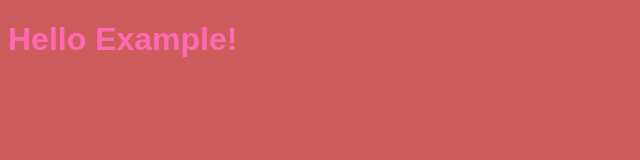
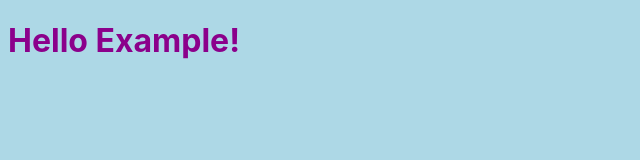
Before and after one commit to djfarly/example-website, a plain HTML site: page index.html in a window 1280 px wide. Shown: the whole page, without its empty margins (0-640 px from the left). Drawn offline with Linux system fonts and the light colour scheme.

Commit message:
fix contrast

```diff
--- a/style.css
+++ b/style.css
@@ -3,10 +3,11 @@
 }
 
 html {
-  font-family: fantasy;
-  background-color: indianred;
+  font-family: -apple-system, BlinkMacSystemFont, "Segoe UI", Roboto, Oxygen,
+    Ubuntu, Cantarell, "Open Sans", "Helvetica Neue", sans-serif;
+  background-color: lightblue;
 }
 
 h1 {
-  color: hotpink;
+  color: darkmagenta;
 }
```
